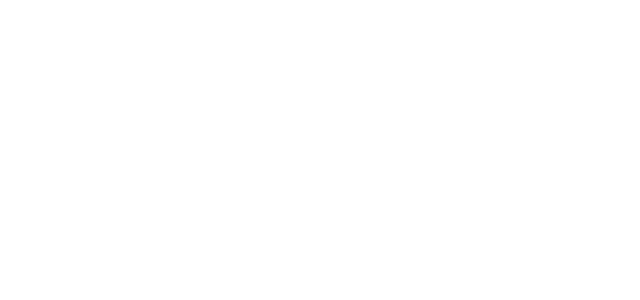
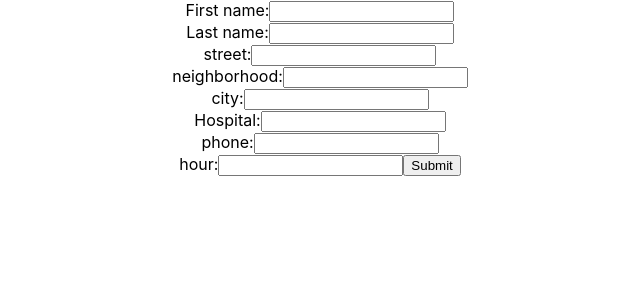
Before and after one commit to EfratRaichenberg/Shabetz_Vesa, a React (Create React App) app in the folder react/: page /SignUp in a window 1280 px wide. Before the commit this address had no page. Shown: the top 300 px of the page, without its empty margins (320-960 px from the left). Built offline with nearby package versions, Linux system fonts and the light colour scheme.

Commit message:
basic pages

```diff
--- a/react/src/App.js
+++ b/react/src/App.js
@@ -3,7 +3,12 @@ import React from 'react';
 import './App.css';
 import { BrowserRouter as Router, Routes, Route } from 'react-router-dom';
 import HomePage from './pages/HomePage';
-import RegisterForm from './pages/RegisterForm';
+import SignUp from './pages/SignUp';
+import SignIn from './pages/SignIn';
+import About from './pages/About';
+import OrderDrive from './pages/OrderDrive';
+import LogOut from './pages/LogOut';
+import MyComp from './pages/MyComp';
 
 function App() {
   return (
@@ -11,7 +16,12 @@ function App() {
       <Router>
         <Routes>
           <Route path='/' exact element={<HomePage></HomePage>} />
-          <Route path='/RegisterForm' element={<RegisterForm></RegisterForm>} />
+          <Route path='/SignIn' element={<SignIn></SignIn>} />
+          <Route path='/SignUp' element={<SignUp></SignUp>} />
+          <Route path='/About' element={<About></About>} />
+          <Route path='/OrderDrive' element={<OrderDrive></OrderDrive>} />
+          <Route path='/LogOut' element={<LogOut></LogOut>} />
+          <Route path='/MyComp' element={<MyComp></MyComp>} />
         </Routes>
       </Router>
     </div>
@@ -20,41 +30,3 @@ function App() {
 
 
 export default App;
-
-
-// import React from 'react';
-// import './App.css';
-// import { Route, Switch, BrowserRouter as Router} from "react-router-dom";
-// import StudentsList from './components/StudentsList';
-// import Login from './components/Log in/Log_in';
-// import Signin from './components/Sign in/Sign_in';
-// import Secretary from './components/Secretary/Secretary';
-// import Home from './components/Home/Home';
-// import Navbar from './components/Navbar/index';
-// import { useHistory } from "react-router-dom";//history A
-
-// function App() {
-
-
-// const history = useHistory();//history B
-// const h='a';
-// const f=()=>{
-//     console.log(h);
-//     history.push({ pathname: `/Log_in` });
-// }
-
-// return (
-//     <>
-//     {/* <Navbar /> */}
-//     <button onClick={f} variant="contained" color="primary">hi</button>
-//     <Switch>
-//         <Route path='/Home' exact component={Home} />
-//         <Route path='/Log_in' component={Login} />
-//         <Route path='/Sign_in' component={Signin} />
-//         <Route path='/Secretary' component={Secretary} />
-//         <Route path='/StudentsList' component={StudentsList} />
-//     </Switch>
-//     </>
-
-// );
-// }
--- /dev/null
+++ b/react/src/pages/About.js
@@ -0,0 +1,9 @@
+import React from 'react';
+
+
+function About() {
+    return (
+        <div>this is how everything has started...</div>
+    );
+};
+export default About;
--- a/react/src/pages/HomePage.js
+++ b/react/src/pages/HomePage.js
@@ -1,17 +1,33 @@
 import React from 'react';
-import RegisterForm from './RegisterForm'
-import { useNavigate } from "react-router-dom"
+import { useNavigate } from "react-router-dom";
 import { Button } from 'react-bootstrap';
+
+
 function HomePage() {
     const navigate = useNavigate();
     const handleClick = e => {
-        e.preventDefault()
-        navigate("/RegisterForm");
+        // e.preventDefault()
+        navigate("/" + e);
     }
+
     return (
         <div>
-            <Button onClick={handleClick}>
-                sign in
+            <header>=== HOME PAGE --- SHABETZ VESA :) ===</header>
+            <br></br>
+            <Button onClick={() => handleClick('SignIn')}>
+                sign In
+            </Button>
+            <Button onClick={() => handleClick('SignUp')}>
+                sign Up
+            </Button>
+            <Button onClick={() => handleClick('About')}>
+                About
+            </Button>
+            <Button onClick={() => handleClick('OrderDrive')}>
+                Order Drive
+            </Button>
+            <Button onClick={() => handleClick('LogOut')}>
+                Log Out
             </Button>
         </div>
     );
--- /dev/null
+++ b/react/src/pages/LogOut.js
@@ -0,0 +1,9 @@
+import React from 'react';
+
+
+function LogOut() {
+    return (
+        <div> Oooyyy! please don't log out! we'll miss you :) </div>
+    );
+};
+export default LogOut;
--- /dev/null
+++ b/react/src/pages/MyComp.js
@@ -0,0 +1,9 @@
+import React from 'react';
+
+
+function MyComp() {
+    return (
+        <div> just to check this page</div>
+    );
+};
+export default MyComp;
--- /dev/null
+++ b/react/src/pages/OrderDrive.js
@@ -0,0 +1,36 @@
+import React, { useState, useEffect } from 'react';
+import ReactDOM from 'react-dom';
+import axios from 'axios';
+
+function OrderDrive() {
+    const [passengerState, setPassengerState] = useState(
+        { Hour: '' }
+    );
+
+    const handleSubmit = (event) => {
+        event.preventDefault();
+        axios.getElementById(`http://localhost:3001/passenger/addNewPassenger`,
+            {
+                "Hour": passengerState.Hour
+            })
+            .then(response => response.status)
+            .catch(err => console.warn(err));
+        alert("insert successfuly");
+    };
+
+    return (
+        <form onSubmit={handleSubmit}>
+            <label>Drive Time:
+                <input
+                    type="text"
+                    value={passengerState.Hour}
+                    onChange={(e) => setPassengerState({ ...passengerState, Hour: e.target.value })}
+                />
+            </label>
+            <br />
+        </form>
+        // <div>hi</div>
+    );
+};
+ReactDOM.render(<OrderDrive />, document.getElementById('root'));
+export default OrderDrive;
--- /dev/null
+++ b/react/src/pages/SignIn.js
@@ -0,0 +1,49 @@
+import React, { useState, useEffect } from 'react';
+import { useNavigate } from 'react-router-dom'
+import ReactDOM from 'react-dom';
+import axios from 'axios';
+
+function SignIn() {
+    // const [passengerState, setPassengerState] = useState(
+    //     {
+    //         userName: '',
+    //         password: '',
+    //     }
+    // );
+    // const navigate = useNavigate();
+
+    // const handleSubmit = (event) => {
+    //     event.preventDefault();
+    //     axios.post(`http://localhost:3001/passenger/signIn`, passengerState)
+    //         .then(response => {
+    //             if (response.status === 200) {
+    //                 navigate('/Comp');
+    //             }
+    //         })
+    //         .catch(err => console.warn(err));
+    //     alert("insert successfuly");
+    // };
+
+    return (
+        // <form onSubmit={handleSubmit}>
+        //     <label>User Name:
+        //         <input
+        //             type="text"
+        //             value={passengerState.userName}
+        //             onChange={(e) => setPassengerState({ ...passengerState, userName: e.target.value })}
+        //         />
+        //     </label>
+        //     <br />
+        //     <label>Password:
+        //         <input
+        //             type="text"
+        //             value={passengerState.password}
+        //             onChange={(e) => setPassengerState({ ...passengerState, password: e.target.value })}
+        //         />
+        //     </label>
+        // </form>
+        <div>signIn</div>
+    );
+};
+ReactDOM.render(<SignIn />, document.getElementById('root'));
+export default SignIn;
--- /dev/null
+++ b/react/src/pages/SignUp.js
@@ -0,0 +1,111 @@
+import React, { useState, useEffect } from 'react';
+import ReactDOM from 'react-dom';
+import axios from 'axios';
+
+function SignUp() {
+    const [passengerState, setPassengerState] = useState(
+        {
+            firstName: '',
+            lastName: '',
+            street: '',
+            neighborhood: '',
+            city: '',
+            Hospital: '',
+            phone: '',
+            Hour: ''
+        }
+    );
+
+    const handleSubmit = (event) => {
+        event.preventDefault();
+        axios.post(`http://localhost:3001/passenger/addNewPassenger`,
+            {
+                "Name": passengerState.firstName + " " + passengerState.lastName,
+                "Phone_number": passengerState.phone,
+                "City": passengerState.city,
+                "Neighborhood": passengerState.neighborhood,
+                "Street": passengerState.street,
+                "Hospital": passengerState.Hospital,
+                "Hour": passengerState.Hour
+
+            })
+            .then(response => response.status)
+            .catch(err => console.warn(err));
+        alert("insert successfuly");
+    };
+    //     axios.get(`http://localhost:3001/volunteer/getVolunteerList`)
+    // .then(res=>{
+    //   alert(JSON.stringify(res.data))
+    // });
+    return (
+        <form onSubmit={handleSubmit}>
+            <label>First name:
+                <input
+                    type="text"
+                    value={passengerState.firstName}
+                    onChange={(e) => setPassengerState({ ...passengerState, firstName: e.target.value })}
+                />
+            </label>
+            <br />
+            <label>Last name:
+                <input
+                    type="text"
+                    value={passengerState.lastName}
+                    onChange={(e) => setPassengerState({ ...passengerState, lastName: e.target.value })}
+                />
+            </label>
+            <br />
+            <label>street:
+                <input
+                    type="text"
+                    value={passengerState.street}
+                    onChange={(e) => setPassengerState({ ...passengerState, street: e.target.value })}
+                />
+            </label>
+            <br />
+            <label>neighborhood:
+                <input
+                    type="text"
+                    value={passengerState.neighborhood}
+                    onChange={(e) => setPassengerState({ ...passengerState, neighborhood: e.target.value })}
+                />
+            </label>
+            <br />
+            <label>city:
+                <input
+                    type="text"
+                    value={passengerState.city}
+                    onChange={(e) => setPassengerState({ ...passengerState, city: e.target.value })}
+                />
+            </label>
+            <br />
+            <label>Hospital:
+                <input
+                    type="text"
+                    value={passengerState.Hospital}
+                    onChange={(e) => setPassengerState({ ...passengerState, Hospital: e.target.value })}
+                />
+            </label>
+            <br />
+            <label>phone:
+                <input
+                    type="text"
+                    value={passengerState.phone}
+                    onChange={(e) => setPassengerState({ ...passengerState, phone: e.target.value })}
+                />
+            </label>
+            <br />
+            <label>hour:
+                <input
+                    type="text"
+                    value={passengerState.Hour}
+                    onChange={(e) => setPassengerState({ ...passengerState, Hour: e.target.value })}
+                />
+            </label>
+            <input type="submit" />
+        </form>
+    )
+}
+
+ReactDOM.render(<SignUp />, document.getElementById('root'));
+export default SignUp;
```
